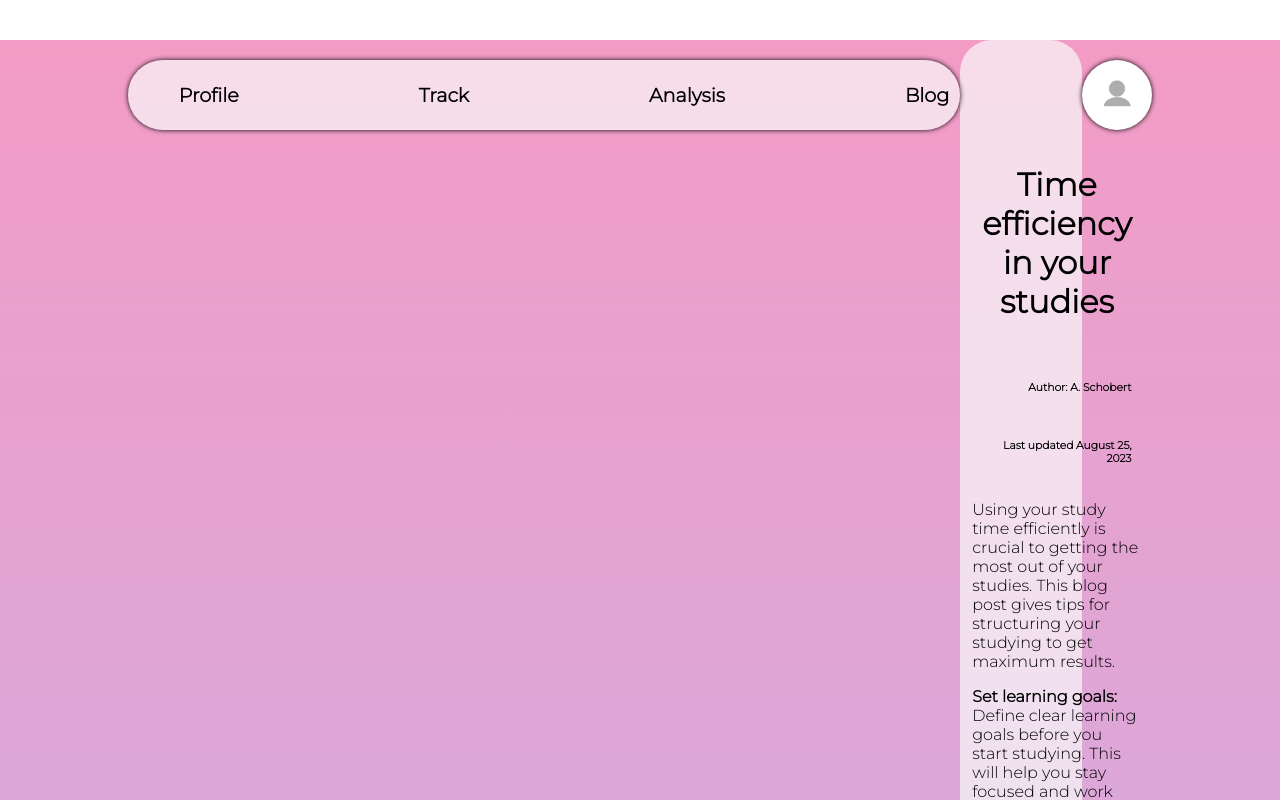
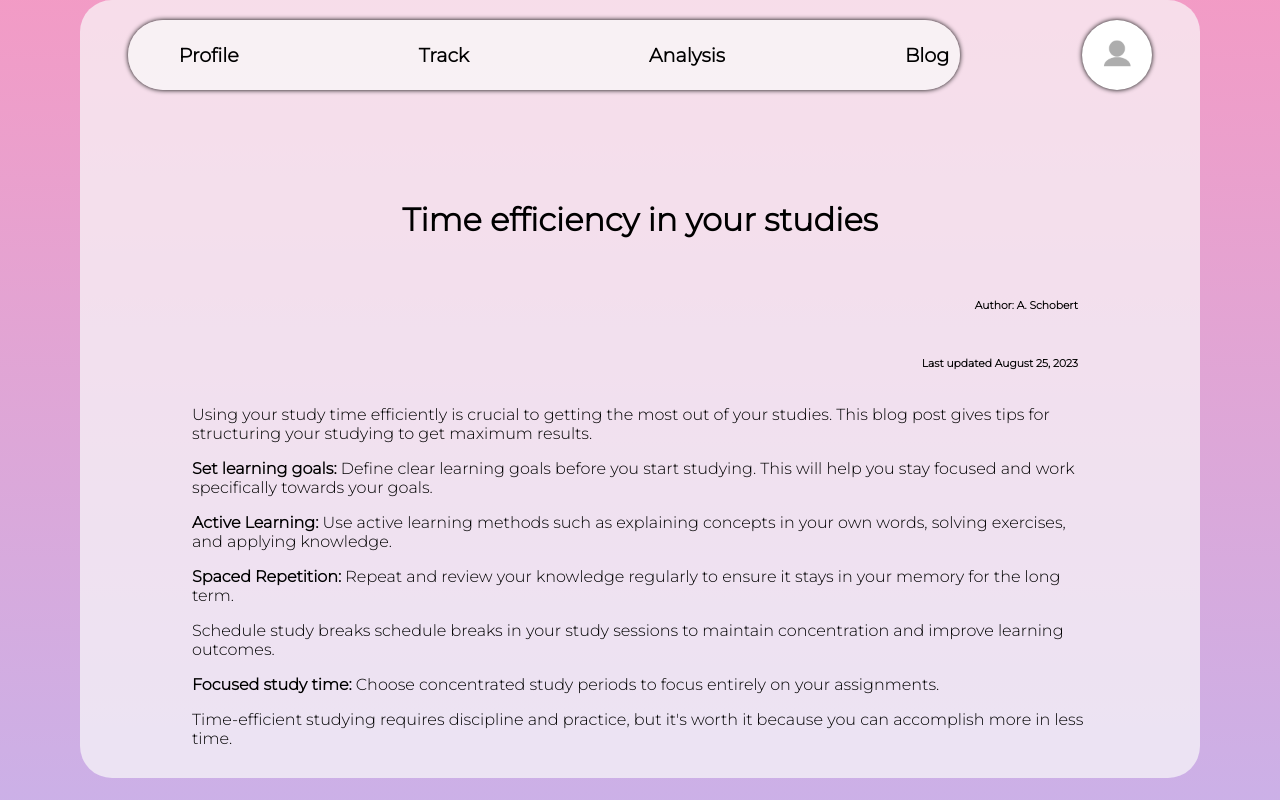
Before and after one commit to aanckr/co2-final-project, a React (Create React App) app: page /Blog/time_efficiency/1 in a window 1280 px wide. Shown: the top 800 px of the page. Built offline with nearby package versions, Linux system fonts and the light colour scheme.

Commit message:
Update design App.css
Revision of the .color-box (App.css). Hurry up the blog page and entries

```diff
--- a/src/App.css
+++ b/src/App.css
@@ -14,15 +14,15 @@
 }
 
 .color_box {
-  margin: 40px 80px 80px 80px;
-  display: flex;
+  margin-bottom: 80px;
+  margin-left: 80px;
+  margin-right: 80px;
   align-items: left;
   padding-top: 5px;
   padding-bottom: 10px;
   border-radius: 2em;
   border: none;
   background-color: rgba(250, 250, 250, 0.7);
-
 }
 
 .text_box {
```
